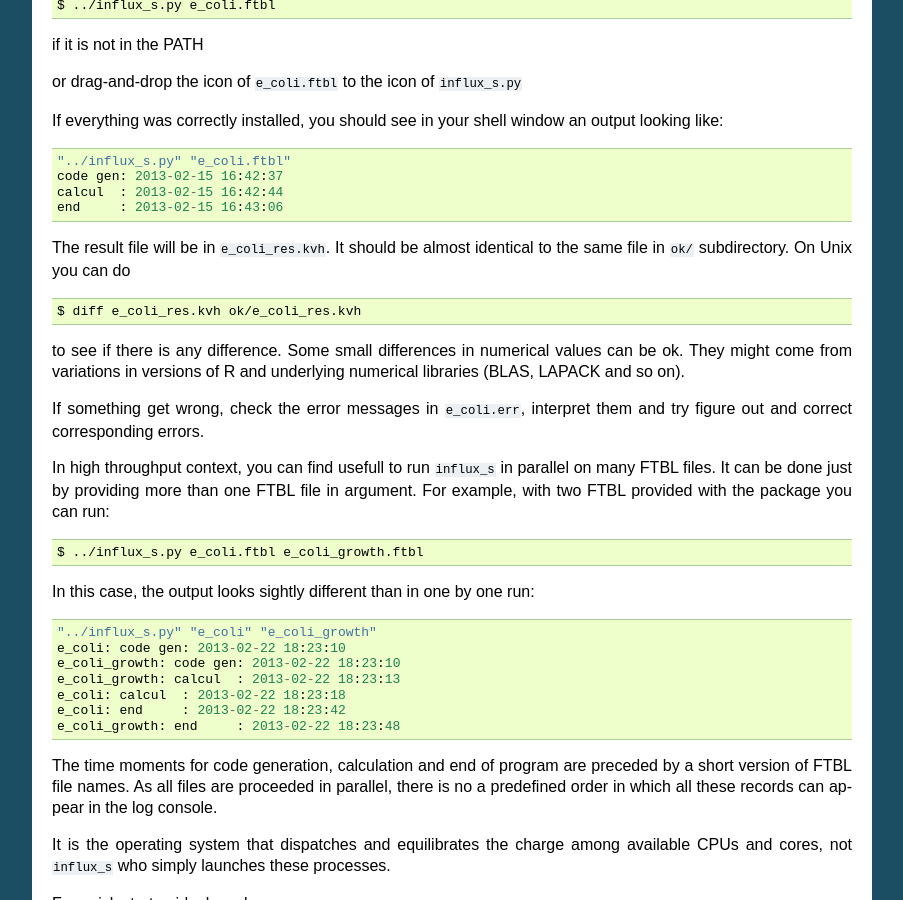
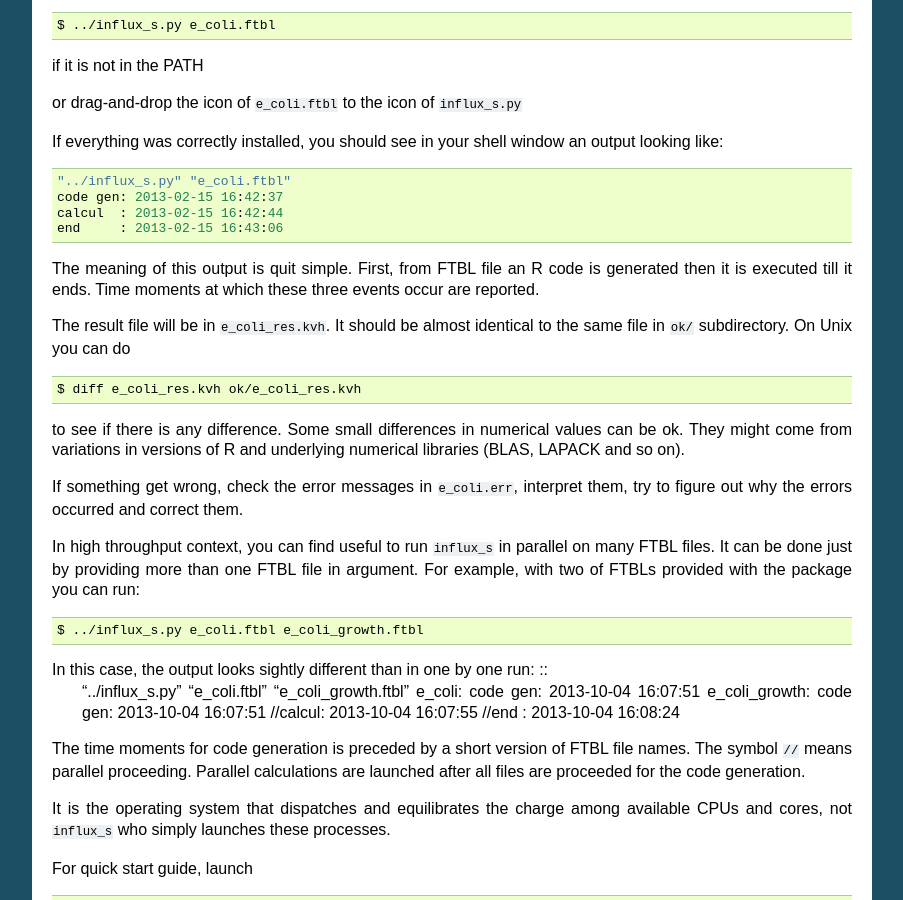
Before and after one commit to sgsokol/influx, a Sphinx documentation site: the page built from doc/install.rst, in a window 1280 px wide and 900 px high, scrolled down 1469 px. Shown: the whole window, without its empty margins (198-1101 px from the left). Built offline with Sphinx 7.4.7, drawn with Linux system fonts in a browser that asks for light colours.

Commit message:
added snow to needed R packages; parallel output is updated;

```diff
--- a/doc/install.rst
+++ b/doc/install.rst
@@ -101,6 +102,8 @@ output looking like: ::
  calcul  : 2013-02-15 16:42:44
  end     : 2013-02-15 16:43:06
 
+The meaning of this output is quit simple. First, from FTBL file an R code is  generated then it is executed till it ends. Time moments at which these three events occur are reported.
+
 The result file will be in ``e_coli_res.kvh``.
 It should be almost identical to the same file in ``ok/`` subdirectory.
 On Unix you can do ::
@@ -112,27 +115,20 @@ values can be ok. They might come from variations in versions of R and
 underlying numerical libraries (BLAS, LAPACK and so on).
 
 If something get wrong, check the error messages in ``e_coli.err``,
-interpret them and try figure out and correct corresponding errors.
+interpret them, try to figure out why the errors occurred and correct them.
 
-In high throughput context, you can find usefull to run ``influx_s`` in parallel
-on many FTBL files. It can be done just by providing more than one FTBL file in argument. For example, with two FTBL provided with the package you can run: ::
+In high throughput context, you can find useful to run ``influx_s`` in parallel on many FTBL files. It can be done just by providing more than one FTBL file in argument. For example, with two of FTBLs provided with the package you can run: ::
 
  $ ../influx_s.py e_coli.ftbl e_coli_growth.ftbl
 
 In this case, the output looks sightly different than in one by one run: ::
+ "../influx_s.py" "e_coli.ftbl" "e_coli_growth.ftbl"
+ e_coli: code gen: 2013-10-04 16:07:51
+ e_coli_growth: code gen: 2013-10-04 16:07:51
+ //calcul: 2013-10-04 16:07:55
+ //end   : 2013-10-04 16:08:24
 
- "../influx_s.py" "e_coli" "e_coli_growth"
- e_coli: code gen: 2013-02-22 18:23:10
- e_coli_growth: code gen: 2013-02-22 18:23:10
- e_coli_growth: calcul  : 2013-02-22 18:23:13
- e_coli: calcul  : 2013-02-22 18:23:18
- e_coli: end     : 2013-02-22 18:23:42
- e_coli_growth: end     : 2013-02-22 18:23:48
-
-The time moments for code generation, calculation and end of program
-are preceded by a short version of FTBL file names. As all files are
-proceeded in parallel, there is no a predefined order in which all these
-records can appear in the log console.
+The time moments for code generation is preceded by a short version of FTBL file names. The symbol ``//`` means parallel proceeding. Parallel calculations are launched after all files are proceeded for the code generation.
 
 It is the operating system that dispatches and equilibrates the charge
 among available CPUs and cores, not ``influx_s`` who simply launches these processes.
```
Also changed, not shown: other parts of doc/install.rst (+2 -1 lines).
